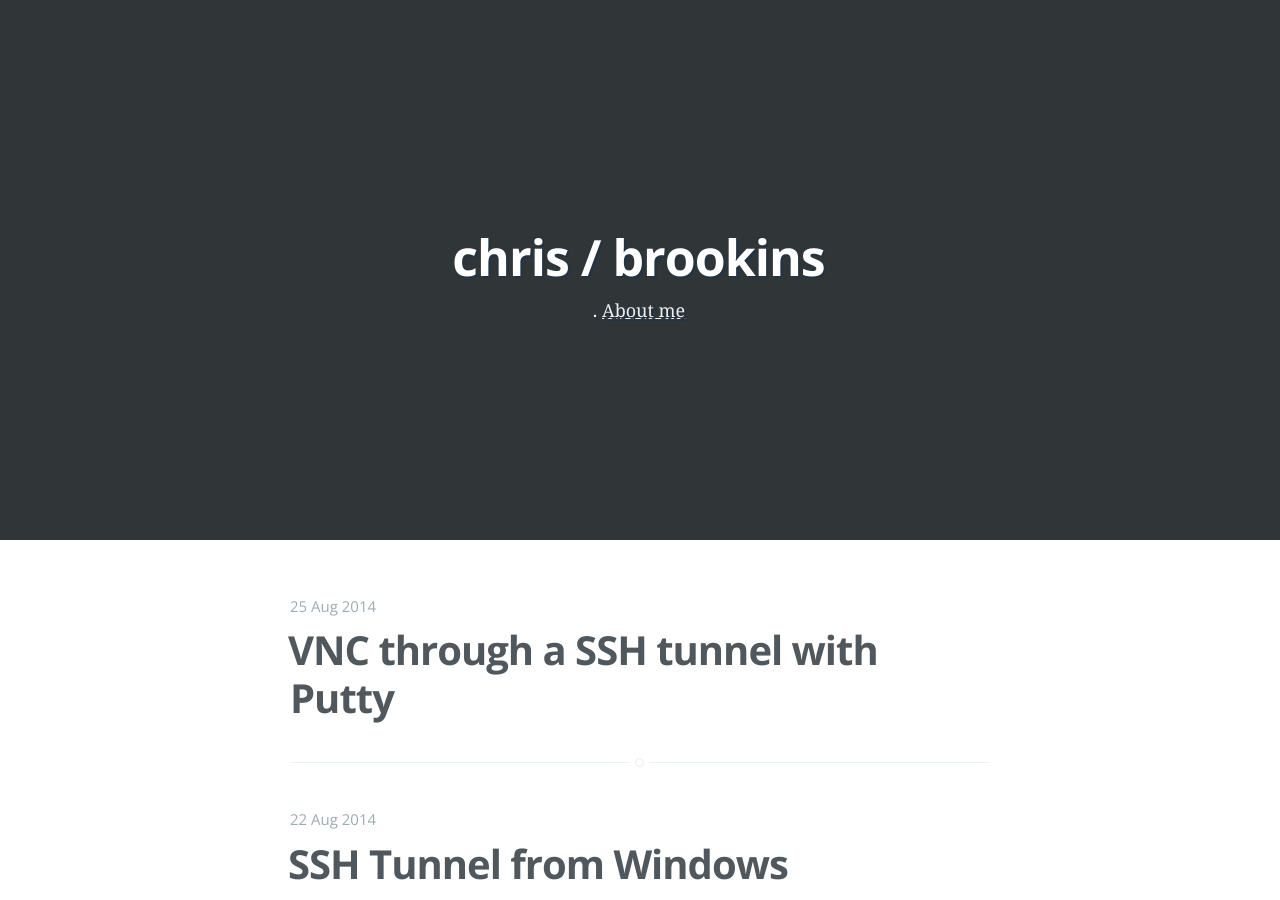
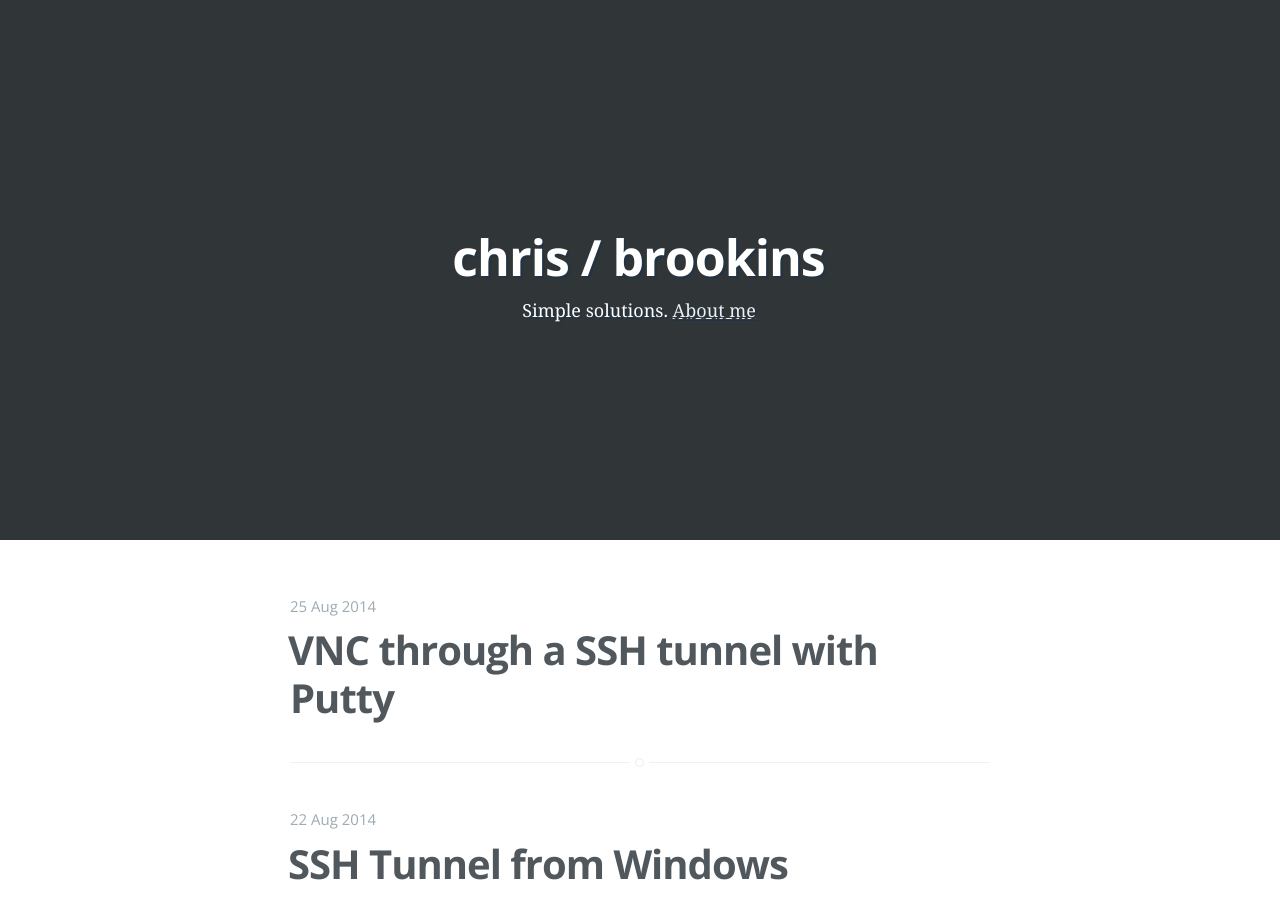
Before and after one commit to cbrookins/cbrookins.github.io, a Jekyll site: the page built from index.html, in a window 1280 px wide and 900 px high. Built offline with Jekyll 4.4.1, drawn with Linux system fonts in a browser that asks for light colours; Markdown is read by kramdown in place of the engine named in the settings; the list of posts is cut into pages by our own code.

Commit message:
Update _config.yml

```diff
--- a/_config.yml
+++ b/_config.yml
@@ -1,5 +1,5 @@
 name: chris / brookins
-description:
+description: Simple solutions
 meta_description: "built on jekyll"
 
 markdown: redcarpet
```
